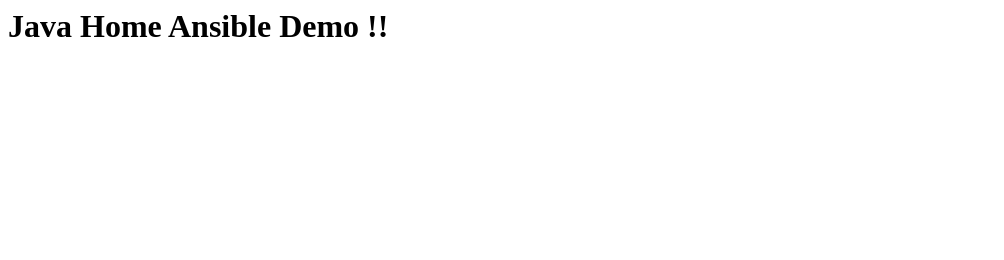
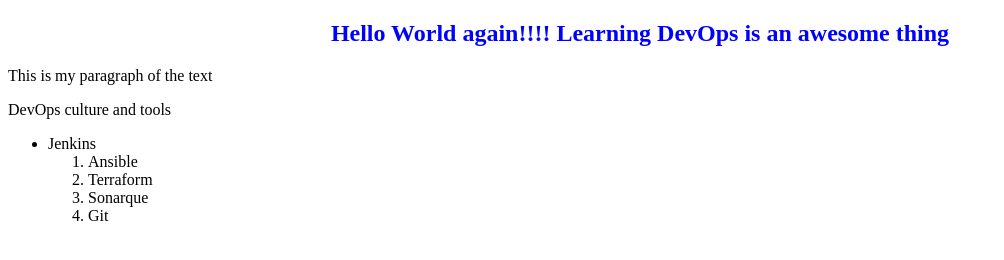
Before and after one commit to kehbixgit/Apache_Ansible_Jenkins, a plain HTML site: page index.html in a window 1280 px wide. Shown: the whole page, without its empty margins (0-1004 px from the left). Drawn offline with Linux system fonts and the light colour scheme.

Commit message:
Update index.html

```diff
--- a/index.html
+++ b/index.html
@@ -1,2 +1,25 @@
 
-<h1> Java Home Ansible Demo !!</h1>
+  <!DOCTYPE html>
+<html>
+  <head>
+      <title>My Terransible web page!</title>
+          <style>
+          h2 {
+              color: blue;
+              text-align: center;
+              }
+         </style>
+  </head>
+     <body>
+         <h2>Hello World again!!!! Learning DevOps is an awesome thing</h2>
+         <p>This is my paragraph  of the text</p>
+         <p>DevOps culture and tools</p>
+         <ul>
+             <li>Jenkins</li>
+         <ol>
+             <li>Ansible</li>
+             <li>Terraform</li>
+             <li>Sonarque</li>
+             <li>Git</li>
+     </body>
+</html>
```
